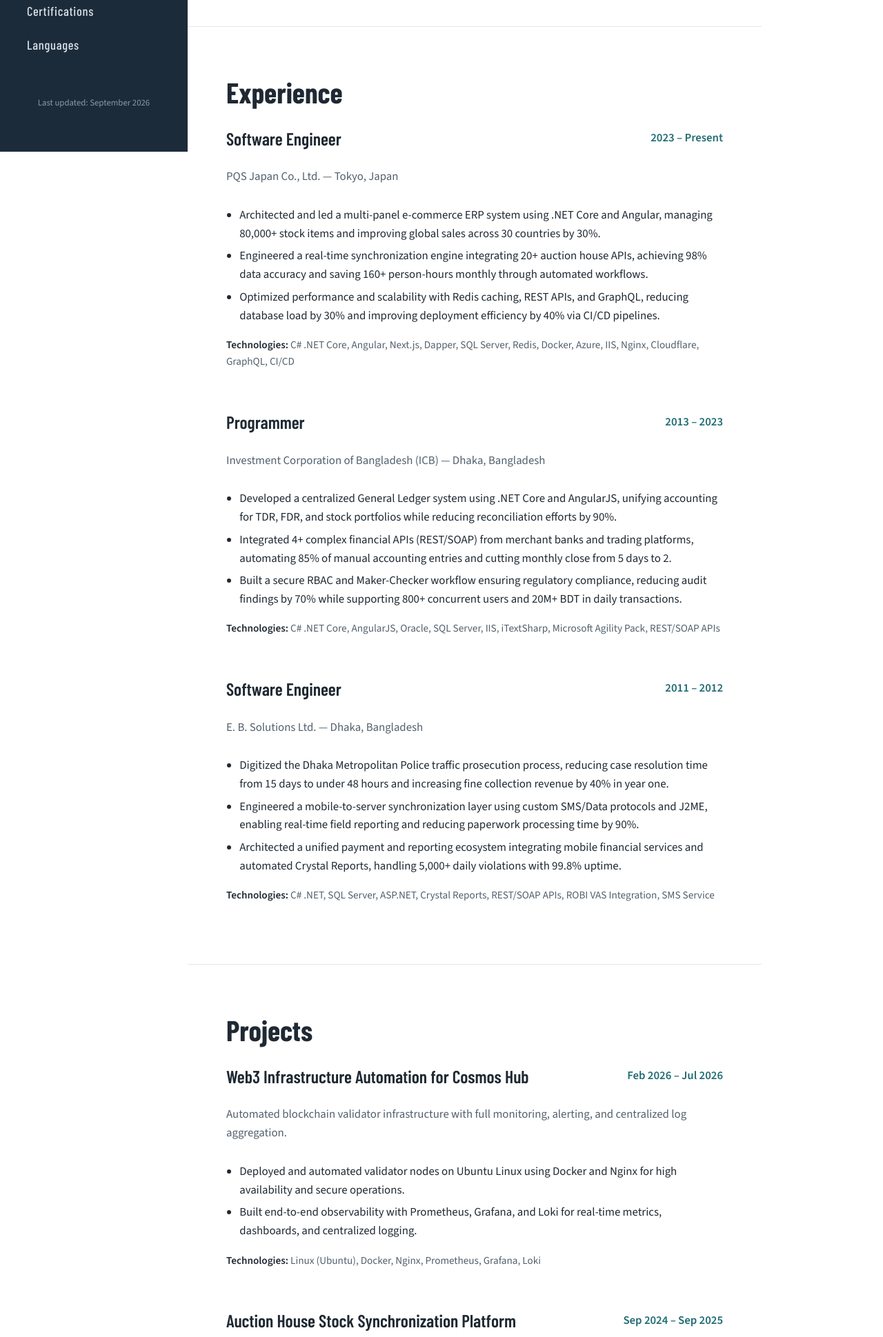
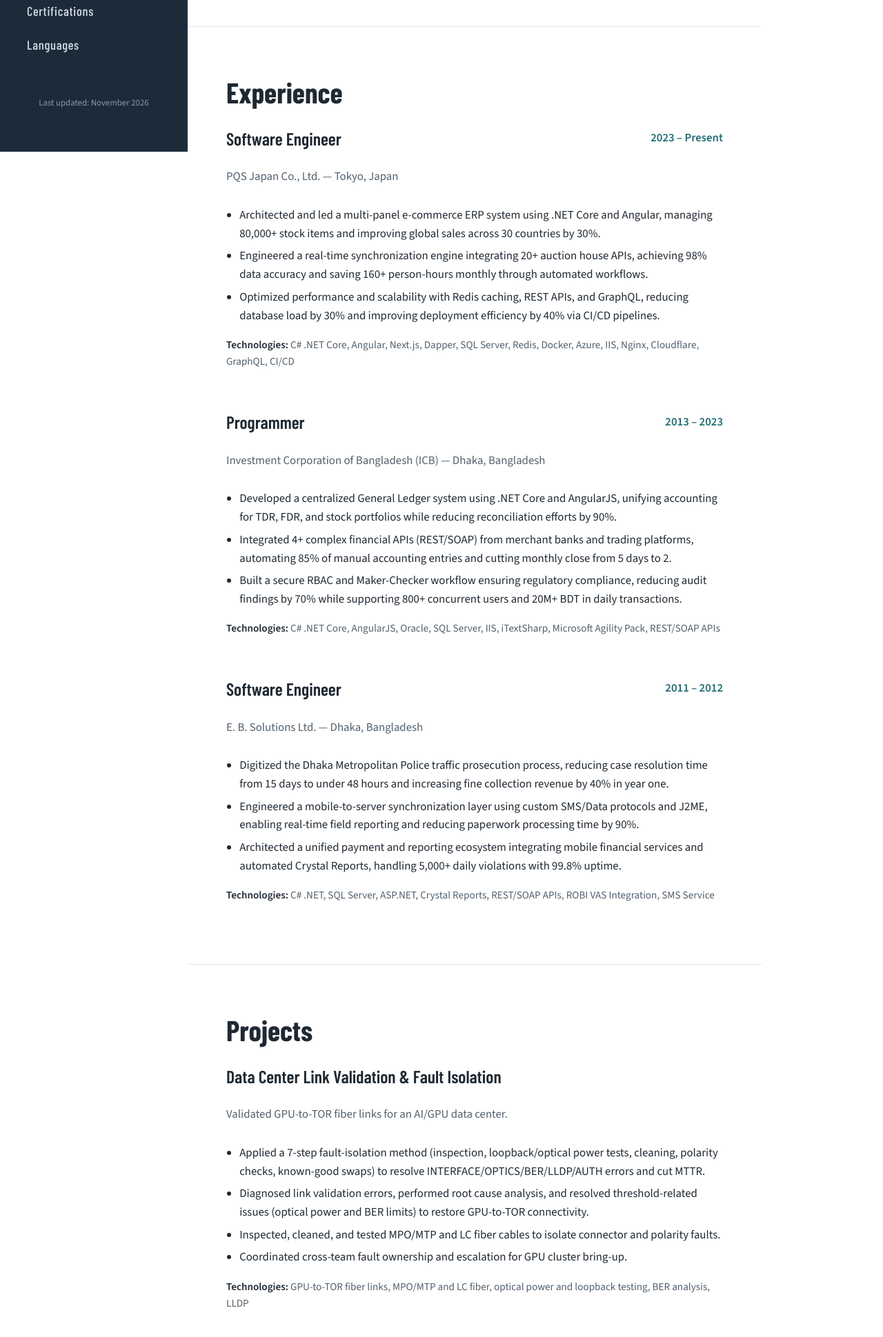
Before and after one commit to sayfulislam/sayfulislam.github.io, a plain HTML site: page index.html in a window 1280 px wide. Shown: the part 580-2519 px from the top of the page at 69% size. Drawn offline with nearby package versions, Linux system fonts and the light colour scheme.

Commit message:
dc validation project updated

```diff
--- a/index.html
+++ b/index.html
@@ -158,7 +158,7 @@
     <a href="#certifications">Certifications</a>
     <a href="#languages">Languages</a>
   </nav>
-  <p class="updated">Last updated: September 2026</p>
+  <p class="updated">Last updated: November 2026</p>
 </aside>
 
 <main>
@@ -220,6 +220,18 @@
 
   <section id="projects">
     <h2>Projects</h2>
+
+    <div class="item">
+      <h3>Data Center Link Validation &amp; Fault Isolation</h3>
+      <p class="where">Validated GPU-to-TOR fiber links for an AI/GPU data center.</p>
+      <ul>
+        <li>Applied a 7-step fault-isolation method (inspection, loopback/optical power tests, cleaning, polarity checks, known-good swaps) to resolve INTERFACE/OPTICS/BER/LLDP/AUTH errors and cut MTTR.</li>
+        <li>Diagnosed link validation errors, performed root cause analysis, and resolved threshold-related issues (optical power and BER limits) to restore GPU-to-TOR connectivity.</li>
+        <li>Inspected, cleaned, and tested MPO/MTP and LC fiber cables to isolate connector and polarity faults.</li>
+        <li>Coordinated cross-team fault ownership and escalation for GPU cluster bring-up.</li>
+      </ul>
+      <p class="tech"><strong>Technologies:</strong> GPU-to-TOR fiber links, MPO/MTP and LC fiber, optical power and loopback testing, BER analysis, LLDP</p>
+    </div>
 
     <div class="item">
       <h3>Web3 Infrastructure Automation for Cosmos Hub</h3>
@@ -289,9 +301,10 @@
   <section id="certifications" class="cert">
     <h2>Certifications</h2>
     <ul>
-      <li>SQL Certificate — HackerRank</li>
-      <li>Python for Everybody — Coursera</li>
-      <li>Command Line Basics (Linux) — Scrimba</li>
+      <li><a href="https://www.coursera.org/account/accomplishments/verify/T8FFRM2RHALS">Foundations of Project Management</a> — Google (Coursera), 2026</li>
+      <li><a href="https://www.hackerrank.com/certificates/ab83a26a4a81">SQL Certificate</a> — HackerRank</li>
+      <li><a href="https://www.coursera.org/account/accomplishments/verify/MALSZ7QBQM9I">Python for Everybody</a> — Coursera</li>
+      <li><a href="https://scrimba.com/certificate-cert29m6qiCmMf5Cnpaptp5KFYLLK1szpPnEwwreMU9YpfxTC">Command Line Basics (Linux)</a> — Scrimba</li>
     </ul>
   </section>
 
```
